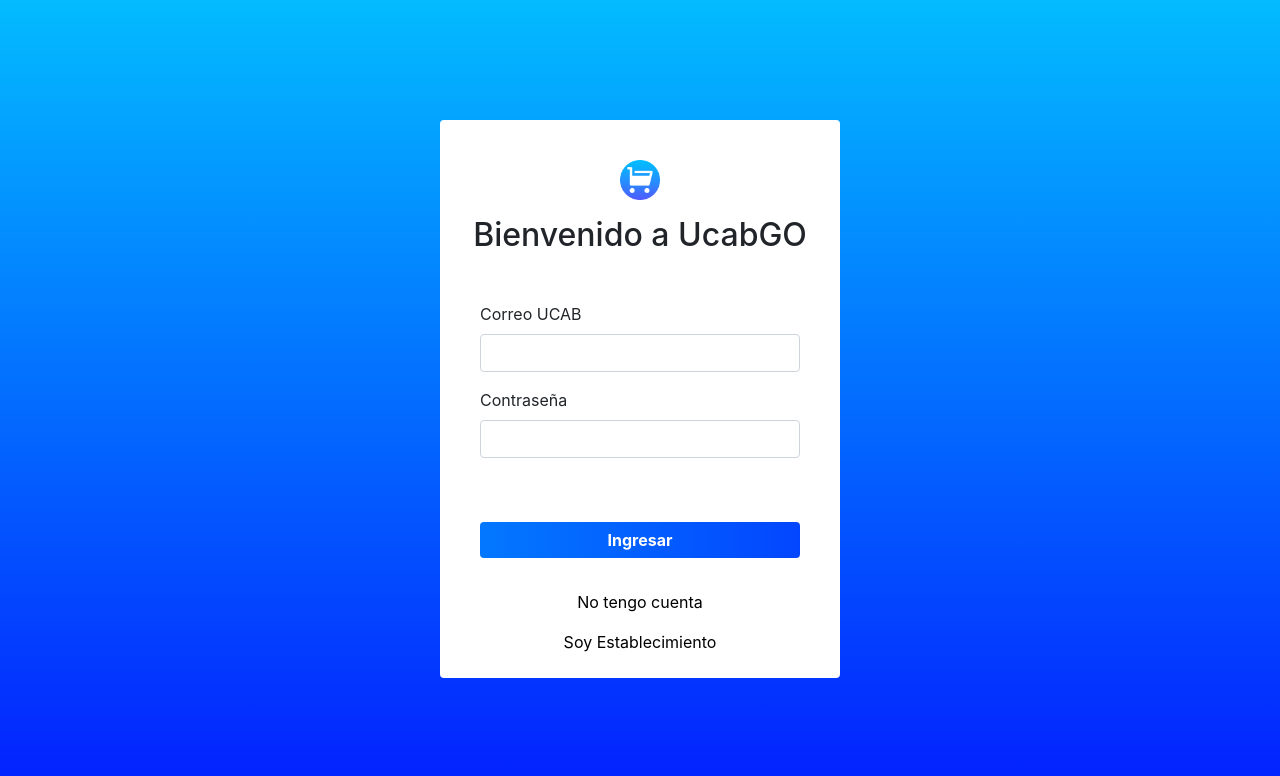
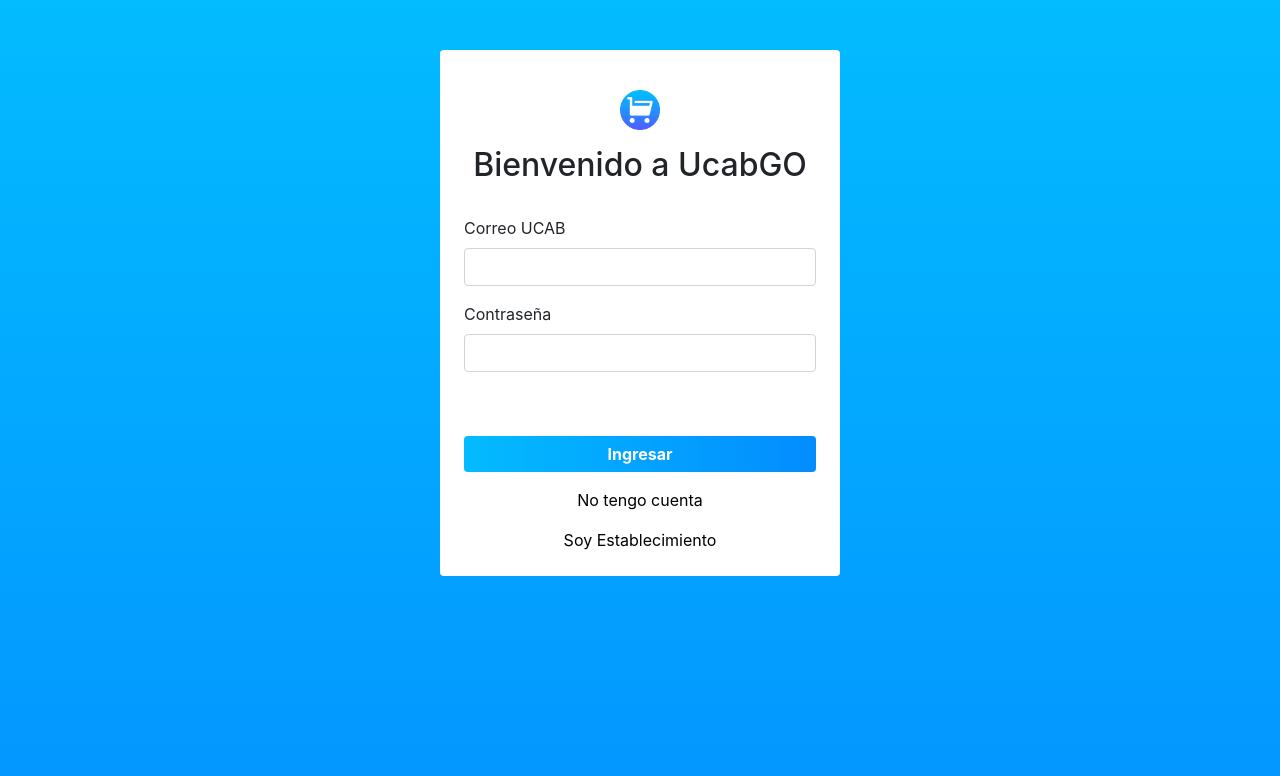
Before and after one commit to Robbyro10/UcabGo, a React (Vite) app: page /login in a window 1280 px wide. Shown: the top 776 px of the page. Built offline with nearby package versions, Linux system fonts and the light colour scheme.

Commit message:
fixed colors and sizing problems

```diff
--- a/index.html
+++ b/index.html
@@ -2,7 +2,6 @@
 <html lang="en">
   <head>
     <meta charset="UTF-8" />
-    <link rel="icon" type="image/svg+xml" href="/vite.svg" />
     <meta name="viewport" content="width=device-width, initial-scale=1.0" />
     <link rel="icon" type="image/icon" href="./assets/cart.png" />
     <link rel="stylesheet" href="https://cdn.jsdelivr.net/npm/bootstrap@4.5.3/dist/css/bootstrap.min.css" integrity="sha384-TX8t27EcRE3e/ihU7zmQxVncDAy5uIKz4rEkgIXeMed4M0jlfIDPvg6uqKI2xXr2" crossorigin="anonymous">
--- a/src/auth/pages/client/ClientLoginPage.jsx
+++ b/src/auth/pages/client/ClientLoginPage.jsx
@@ -19,12 +19,12 @@ export const ClientLoginPage = () => {
     <div
       className="w-100 h-100"
       style={{
-        backgroundImage: "linear-gradient(rgb(3,187,255), rgb(3,30,255))",
+        backgroundImage: "linear-gradient(rgb(3,187,255), rgb(3,150,255))",
       }}
     >
       <div
         className="container mx-auto bg-white p-4 rounded"
-        style={{ margin: "15vh", width: "400px" }}
+        style={{ margin: "50px", width: "400px" }}
       >
         <div className="text-center m-3">
           <img
@@ -35,7 +35,7 @@ export const ClientLoginPage = () => {
         </div>
         <h2 className="text-center">Bienvenido a UcabGO</h2>
         <br />
-        <div className="p-3">
+
         <form onSubmit={handleSubmit(onSubmit)}>
           <div className="form-group">
             <label>Correo UCAB</label>
@@ -70,7 +70,7 @@ export const ClientLoginPage = () => {
             className="btn border-0 mb-3 w-100 text-white font-weight-bold"
             style={{
               backgroundImage:
-                  "linear-gradient(90deg, rgb(3,120,255), rgb(3,70,255))",
+                "linear-gradient(90deg, rgb(3,187,255), rgb(3,140,255))",
             }}
             type="submit"
             value="submit"
@@ -78,7 +78,7 @@ export const ClientLoginPage = () => {
             Ingresar
           </button>
         </form>
-        </div>
+
         <div className="text-center">
           <p>
             <a href="/register" style={{ color: "black" }}>
--- a/src/auth/pages/client/ClientRegisterPage.jsx
+++ b/src/auth/pages/client/ClientRegisterPage.jsx
@@ -30,7 +30,7 @@ export const ClientRegisterPage = () => {
     <div
       className="w-100"
       style={{
-        backgroundImage: "linear-gradient(rgb(3,187,255), rgb(3,30,255))",
+        backgroundImage: "linear-gradient(rgb(3,187,255), rgb(3,150,255))",
         height: "1000px",
       }}
     >
@@ -49,7 +49,7 @@ export const ClientRegisterPage = () => {
         <div className="p-3">
           <form onSubmit={handleSubmit(onSubmit)}>
             <div className="form-group">
-              <label>Nombre y Apellido</label>
+              <label>Nombre de Usuario</label>
               <input
                 className="form-control"
                 type="text"
@@ -147,7 +147,7 @@ export const ClientRegisterPage = () => {
               className="btn border-0 mb-3 w-100 text-white font-weight-bold"
               style={{
                 backgroundImage:
-                  "linear-gradient(90deg, rgb(3,120,255), rgb(3,70,255))",
+                  "linear-gradient(90deg, rgb(3,187,255), rgb(3,140,255))",
               }}
               type="submit"
               value="submit"
--- a/src/auth/pages/store/StoreLoginPage.jsx
+++ b/src/auth/pages/store/StoreLoginPage.jsx
@@ -19,13 +19,13 @@ export const StoreLoginPage = () => {
     <div
       className="w-100 h-100"
       style={{
-        backgroundImage: "linear-gradient(rgb(78,95,255), rgb(78,20,255))",
+        backgroundImage: "linear-gradient(rgb(48, 27, 152), rgb(48, 70, 152))",
       }}
     >
       <div
         className="container mx-auto bg-white p-4 rounded"
         style={{
-          margin: "20vh",
+          margin: "50px",
           width: "400px",
         }}
       >
@@ -63,7 +63,7 @@ export const StoreLoginPage = () => {
             className="btn border-0 mb-3 w-100 text-white font-weight-bold"
             style={{
               backgroundImage:
-                "linear-gradient(90deg, rgb(78,95,255), rgb(78,10,255))",
+                "linear-gradient(60deg, rgb(48, 27, 152), rgb(48, 40, 152))",
             }}
             type="submit"
             value="submit"
--- a/src/auth/pages/store/StoreRegisterPage.jsx
+++ b/src/auth/pages/store/StoreRegisterPage.jsx
@@ -40,9 +40,9 @@ export const StoreRegisterPage = () => {
 
   return (
     <div
-      className="w-100 h-100"
+      className="w-100"
       style={{
-        backgroundImage: "linear-gradient(rgb(78,95,255), rgb(78,20,255))",
+        backgroundImage: "linear-gradient(rgb(48, 27, 152), rgb(48, 70, 152))",
       }}
     >
       <div
@@ -224,7 +224,7 @@ export const StoreRegisterPage = () => {
             className="btn border-0 mb-3 w-100 text-white font-weight-bold"
             style={{
               backgroundImage:
-                "linear-gradient(90deg, rgb(78,95,255), rgb(78,20,255))",
+                "linear-gradient(60deg, rgb(48, 27, 152), rgb(48, 40, 152))",
             }}
             type="submit"
             value="submit"
```
Lines whose indentation alone changed are shown as unchanged.
